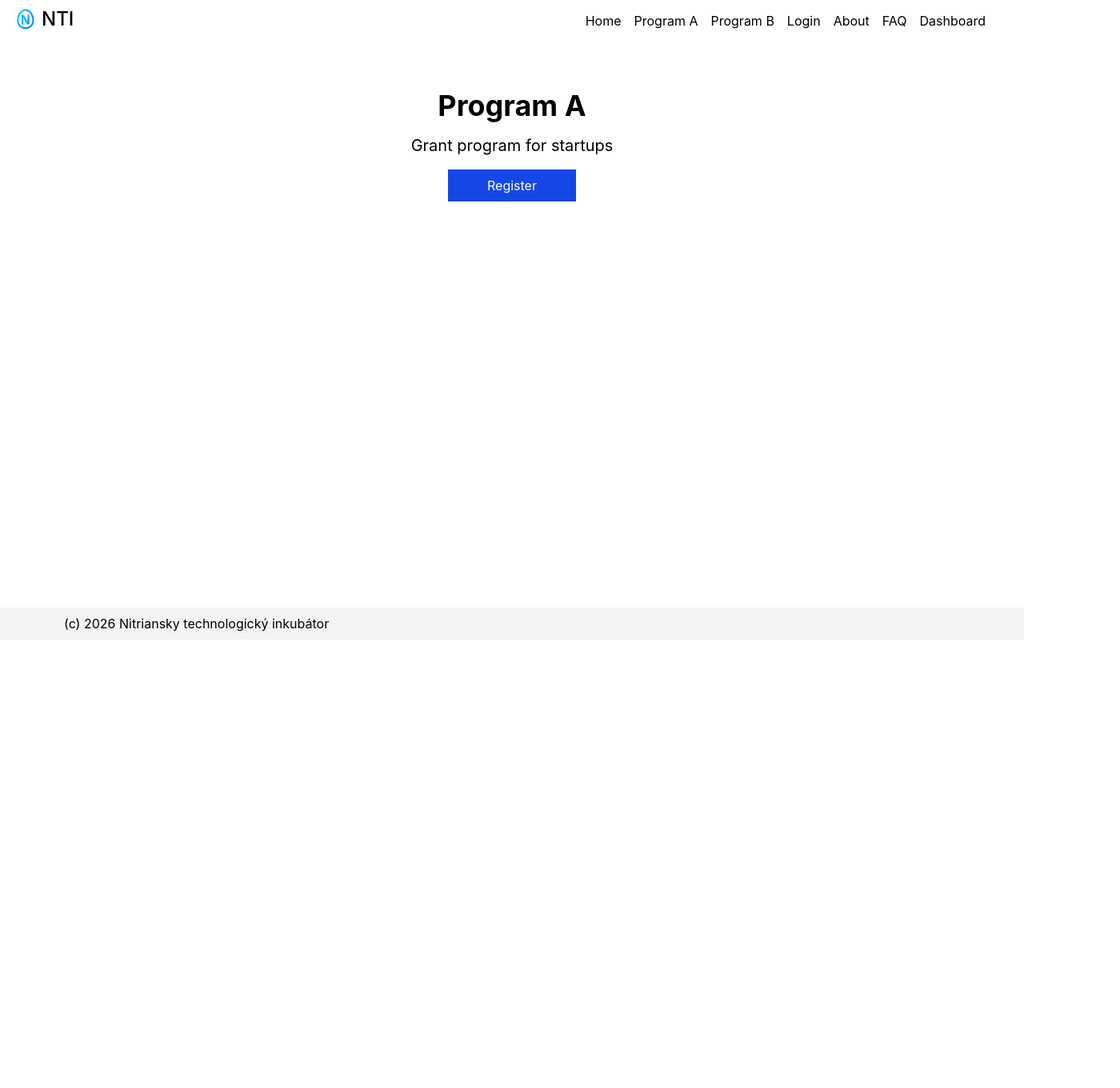
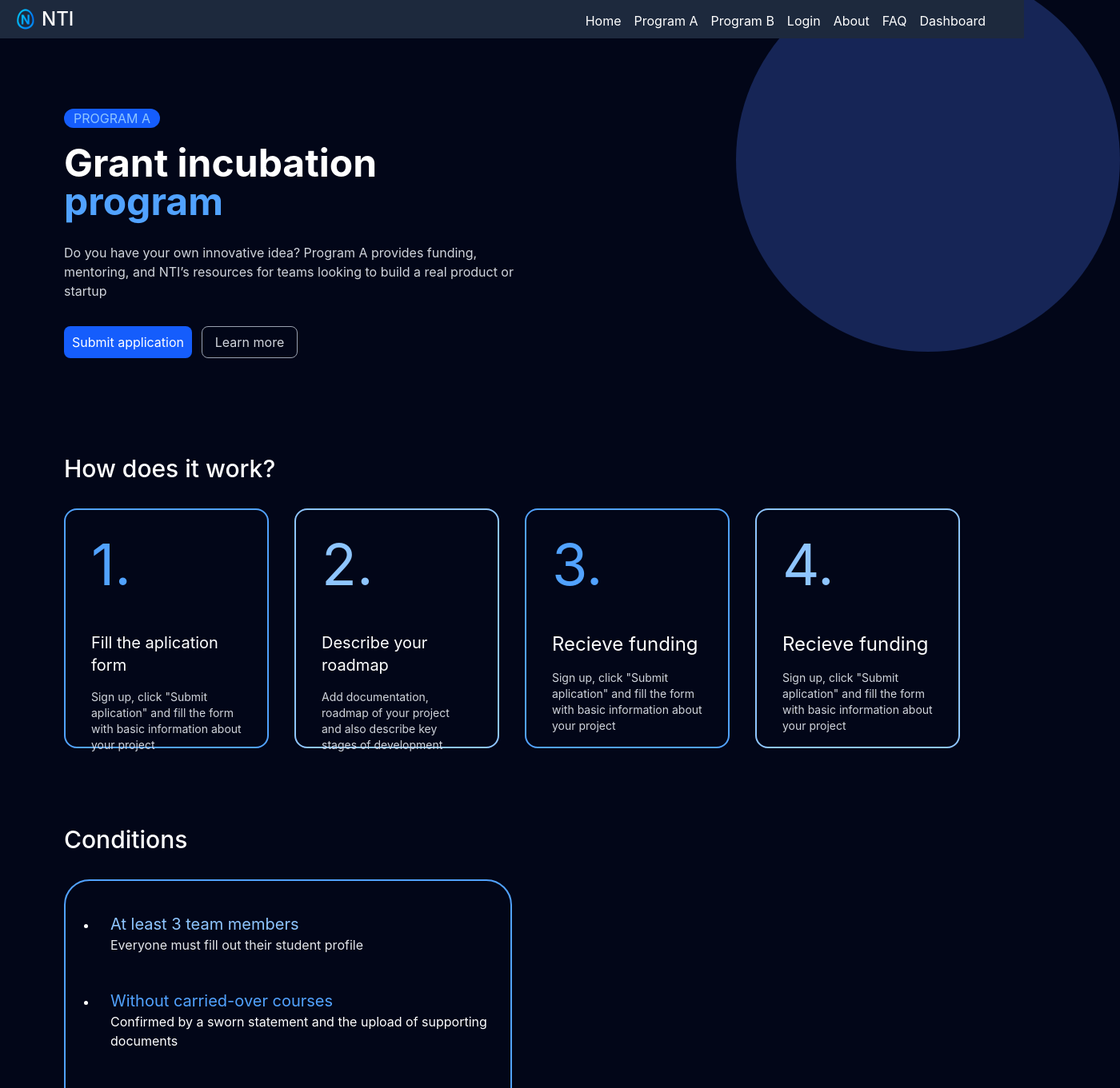
Before and after one commit to sauwin/FE_NTI, a Vue app: page /programs/a in a window 1280 px wide. Shown: the top 1361 px of the page at 80% size, 1400 px wide, since content can reach past the window. Before the commit the page ends 800 px from the top, so only its background shows below. Built offline with nearby package versions, Linux system fonts and the light colour scheme.

Commit message:
Program A design changes

```diff
--- a/src/components/Articles.vue
+++ b/src/components/Articles.vue
@@ -1,6 +1,6 @@
 <template>
   <div class="flex justify-center gap-20">
-    <div class="w-100 h-120 bg-gray-100 flex flex-col items-center">
+    <div class="w-100 h-120 bg-blue-950 flex flex-col items-center">
       <h2 class="text-xl p-4">Nový strategický partnér</h2>
       <img src="/Dominik-Halvonik.png" class="w-[80%] h-[60%] object-cover">
       <div class="px-8 py-4">
@@ -8,7 +8,7 @@
       </div>
     </div>
 
-    <div class="w-100 h-120 bg-gray-100 flex flex-col items-center">
+    <div class="w-100 h-120 bg-blue-950 flex flex-col items-center">
       <h2 class="text-xl p-4">Nový strategický partnér</h2>
       <img src="/Dominik-Halvonik.png" class="w-[80%] h-[60%] object-cover">
       <div class="px-8 py-4">
@@ -16,7 +16,7 @@
       </div>
     </div>
 
-    <div class="w-100 h-120 bg-gray-100 flex flex-col items-center">
+    <div class="w-100 h-120 bg-blue-950 flex flex-col items-center">
       <h2 class="text-xl p-4">Nový strategický partnér</h2>
       <img src="/Dominik-Halvonik.png" class="w-[80%] h-[60%] object-cover">
       <div class="px-8 py-4">
--- a/src/components/Footer.vue
+++ b/src/components/Footer.vue
@@ -1,5 +1,5 @@
 <template>
-  <footer class="px-20 py-2 mt-auto bg-gray-100 w-full">
+  <footer class="px-10 py-2 mt-auto bg-slate-800 w-full text-slate-200 text-sm">
     (c) {{ (new Date).getFullYear() }} Nitriansky technologický inkubátor
   </footer>
 </template>
--- a/src/components/Navbar.vue
+++ b/src/components/Navbar.vue
@@ -1,17 +1,17 @@
 <template>
-  <nav class="w-screen h-12 flex justify-between px-4 fixed bg-white">
+  <nav class="w-screen h-12 flex justify-between px-4 fixed bg-slate-800">
     <div class="font-medium text-2xl flex gap-1 items-center">
       <img src="/logo.png" class="h-8 w-8">
       NTI
     </div>
     <div class="flex gap-4 items-center px-8 mt-1">
-      <router-link class="hover:text-blue-600" to="/">Home</router-link>
-      <router-link class="hover:text-blue-600" to="/programs/a">Program A</router-link>
-      <router-link class="hover:text-blue-600" to="/programs/b">Program B</router-link>
-      <router-link class="hover:text-blue-600" to="/auth/login">Login</router-link>
-      <router-link class="hover:text-blue-600" to="/about">About</router-link>
-      <router-link class="hover:text-blue-600" to="/faq">FAQ</router-link>
-      <router-link class="hover:text-blue-600" to="/dashboard">Dashboard</router-link>
+      <router-link class="hover:text-blue-300" to="/">Home</router-link>
+      <router-link class="hover:text-blue-300" to="/programs/a">Program A</router-link>
+      <router-link class="hover:text-blue-300" to="/programs/b">Program B</router-link>
+      <router-link class="hover:text-blue-300" to="/auth/login">Login</router-link>
+      <router-link class="hover:text-blue-300" to="/about">About</router-link>
+      <router-link class="hover:text-blue-300" to="/faq">FAQ</router-link>
+      <router-link class="hover:text-blue-300" to="/dashboard">Dashboard</router-link>
     </div>
   </nav>
 </template>
--- a/src/main.css
+++ b/src/main.css
@@ -1 +1,7 @@
 @import "tailwindcss";
+
+body {
+  background-color: theme('colors.slate.950');
+  color: theme('colors.white');
+  overflow-x: hidden;
+}
--- a/src/views/ProgramA.vue
+++ b/src/views/ProgramA.vue
@@ -1,8 +1,63 @@
 <template>
-  <h1 class="font-bold text-4xl text-center p-4">Program A</h1>
+  <div class="px-20 py-10">
+    <div class="bg-blue-950 absolute rounded-[100%] h-120 w-120 -z-10 -right-30 -top-10"></div>
+    <div class="pb-30">
+      <div class="bg-blue-600 text-blue-300 text-center rounded-xl w-30 mb-5">PROGRAM A</div>
+      <h1 class="font-bold text-5xl text-left">Grant incubation<br> <span class="text-blue-400">program</span></h1>
+      <p class="text-gray-300 w-150 mt-7 mb-8">
+        Do you have your own innovative idea? Program A provides funding, mentoring, and NTI’s resources for teams looking to build a real product or startup
+      </p>
 
-  <div class="text-center text-xl">Grant program for startups</div>
-  <div class="flex justify-center p-4">
-    <button class="bg-blue-700 text-white w-40 h-10">Register</button>
+      <button class="bg-blue-600 hover:bg-blue-700 text-white w-40 h-10 mr-3 rounded-lg">Submit application</button>
+      <button class="border border-gray-400 hover:border-gray-500 text-gray-300 hover:text-gray-400 w-30 h-10 rounded-lg">Learn more</button>
+    </div>
+
+    <div class="justify-left">
+      <h2 class="text-3xl font-medium mb-8">How does it work?</h2>
+      <div class="flex gap-8">
+        <div class="flex-1 h-75 border-2 border-blue-400 rounded-2xl p-8">
+          <div class="text-7xl text-blue-400">1.</div>
+          <h3 class="text-xl mt-12">Fill the aplication form</h3>
+          <div class="text-sm text-gray-300 mt-4">Sign up, click "Submit aplication" and fill the form with basic information about your project</div>
+        </div>
+        <div class="flex-1 h-75 border-2 border-blue-300 rounded-2xl p-8">
+          <div class="text-7xl text-blue-300">2.</div>
+          <h3 class="text-xl mt-12">Describe your roadmap</h3>
+          <div class="text-sm text-gray-300 mt-4">Add documentation, roadmap of your project and also describe key stages of development</div>
+        </div>
+        <div class="flex-1 h-75 border-2 border-blue-400 rounded-2xl p-8">
+          <div class="text-7xl text-blue-400">3.</div>
+          <h3 class="text-2xl mt-12">Recieve funding</h3>
+          <div class="text-sm text-gray-300 mt-4">Sign up, click "Submit aplication" and fill the form with basic information about your project</div>
+        </div>
+        <div class="flex-1 h-75 border-2 border-blue-300 rounded-2xl p-8">
+          <div class="text-7xl text-blue-300">4.</div>
+          <h3 class="text-2xl mt-12">Recieve funding</h3>
+          <div class="text-sm text-gray-300 mt-4">Sign up, click "Submit aplication" and fill the form with basic information about your project</div>
+        </div>
+      </div>
+    </div>
+
+    <h2 class="text-3xl font-medium mt-24">Conditions</h2>
+    <div class="mt-8 w-[50%] border-2 border-blue-400 rounded-4xl py-6">
+      <ul class="list-disc ml-10">
+        <li class="p-4  rounded-tr-4xl">
+          <h3 class="text-blue-300 text-xl">At least 3 team members</h3>
+          <div class="text-gray-200">Everyone must fill out their student profile</div>
+        </li>
+        <hr class="text-slate-950 border-6">
+        <li class="p-4">
+          <h3 class="text-blue-400 text-xl">Without carried-over courses</h3>
+          <div>Confirmed by a sworn statement and the upload of supporting documents</div>
+        </li>
+        <hr class="text-slate-950 border-6">
+        <li class="p-4 rounded-br-4xl">
+          <h3 class="text-blue-300 text-xl">A sufficient grades average</h3>
+          <div>The average grade of core courses is below the specified threshold</div>
+        </li>
+      </ul>
+    </div>
+
+
   </div>
 </template>
```
